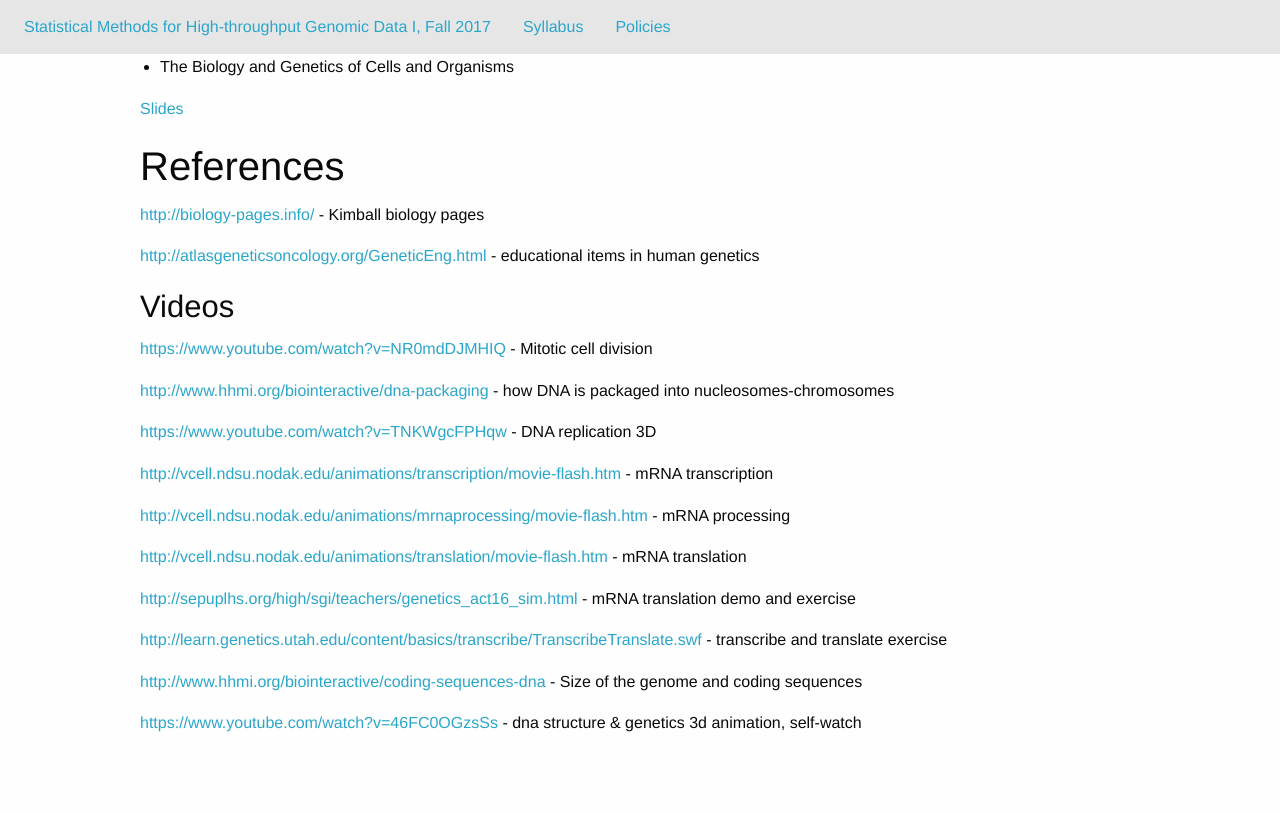
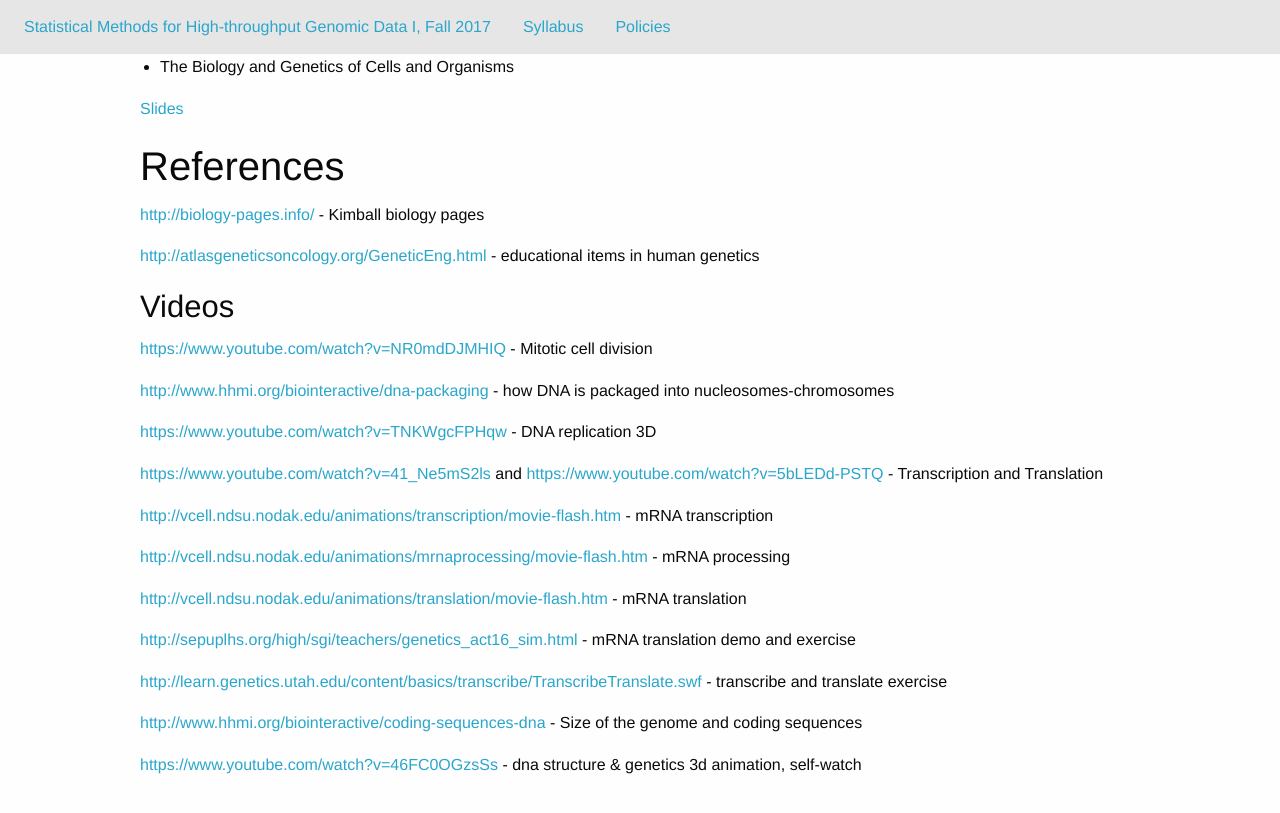
Before and after one commit to mdozmorov/BIOS567.2017, a Jekyll site: the page built from _posts/classplans/0003-01-05-02a_Biology.md, in a window 1280 px wide. Shown: the top 813 px of the page. Built offline with Jekyll 4.4.1, drawn with Linux system fonts in a browser that asks for light colours; our own code applies the rules of GitHub Pages for plain Markdown files.

Commit message:
Add more videos

```diff
--- a/_posts/classplans/0003-01-05-02a_Biology.md
+++ b/_posts/classplans/0003-01-05-02a_Biology.md
@@ -26,6 +26,8 @@ visible: 0
 
 [https://www.youtube.com/watch?v=TNKWgcFPHqw](https://www.youtube.com/watch?v=TNKWgcFPHqw) - DNA replication 3D
 
+[https://www.youtube.com/watch?v=41_Ne5mS2ls](https://www.youtube.com/watch?v=41_Ne5mS2ls) and [https://www.youtube.com/watch?v=5bLEDd-PSTQ](https://www.youtube.com/watch?v=5bLEDd-PSTQ) - Transcription and Translation
+
 [http://vcell.ndsu.nodak.edu/animations/transcription/movie-flash.htm](http://vcell.ndsu.nodak.edu/animations/transcription/movie-flash.htm) - mRNA transcription
 
 [http://vcell.ndsu.nodak.edu/animations/mrnaprocessing/movie-flash.htm](http://vcell.ndsu.nodak.edu/animations/mrnaprocessing/movie-flash.htm) - mRNA processing
```
